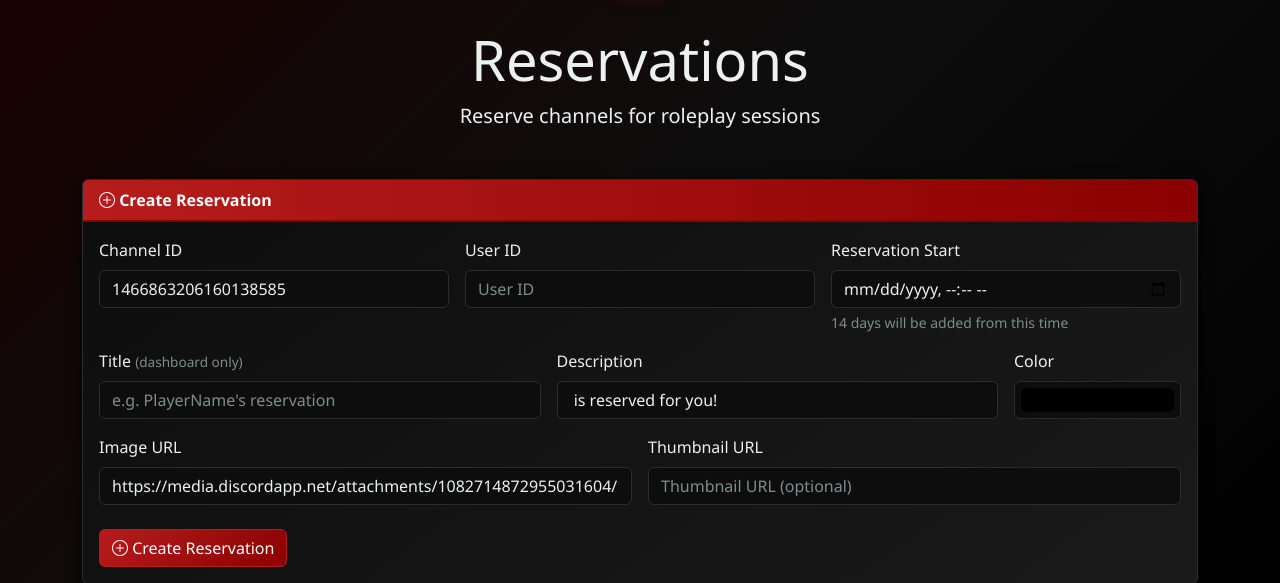
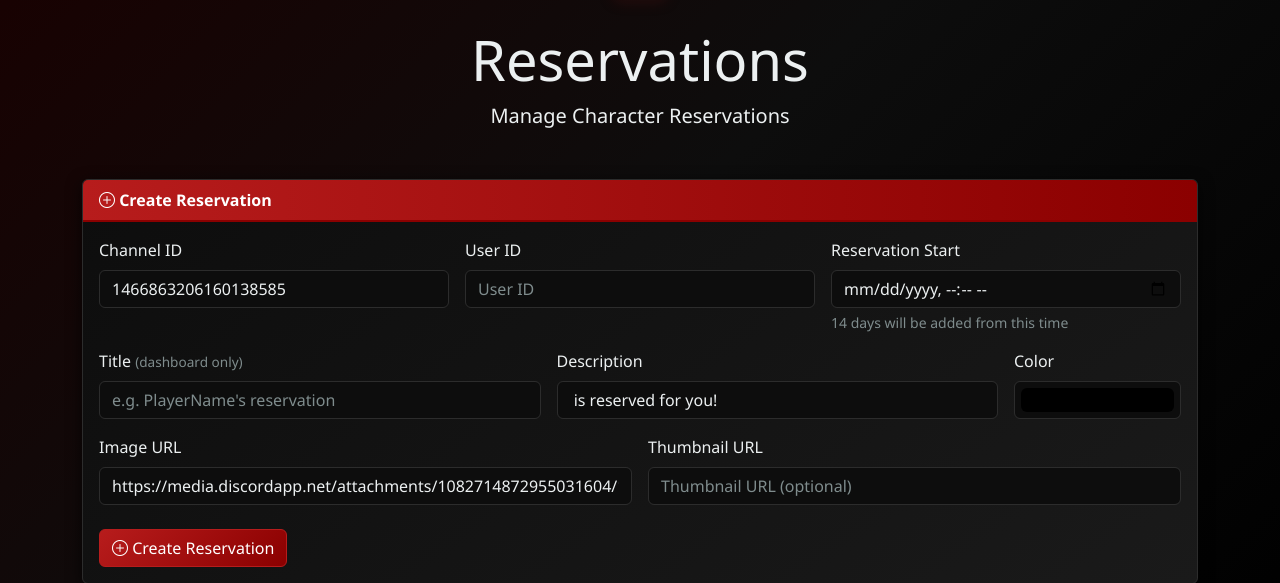
Before and after one commit to mothsnyx/entity, a Flask app: template templates/reservations.html in a window 1280 px wide. Shown: the part 150-733 px from the top of the page. Run offline with Flask 3, Linux system fonts and the light colour scheme; the template is opened without the code that fills it, so the values that code supplies are empty; some libraries are stand-ins or nearby versions.

Commit message:
Update reservation description text

```diff
--- a/templates/reservations.html
+++ b/templates/reservations.html
@@ -6,7 +6,7 @@
 <div class="text-center mb-5">
     <i class="bi bi-calendar-check dashboard-icon"></i>
     <h1 class="display-4 mt-3">Reservations</h1>
-    <p class="lead">Reserve channels for roleplay sessions</p>
+    <p class="lead">Manage Character Reservations</p>
 </div>
 
 <div class="card">
```
